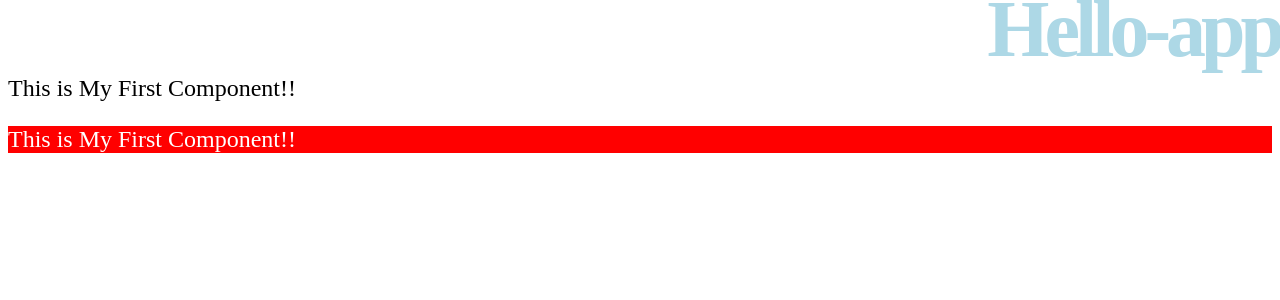
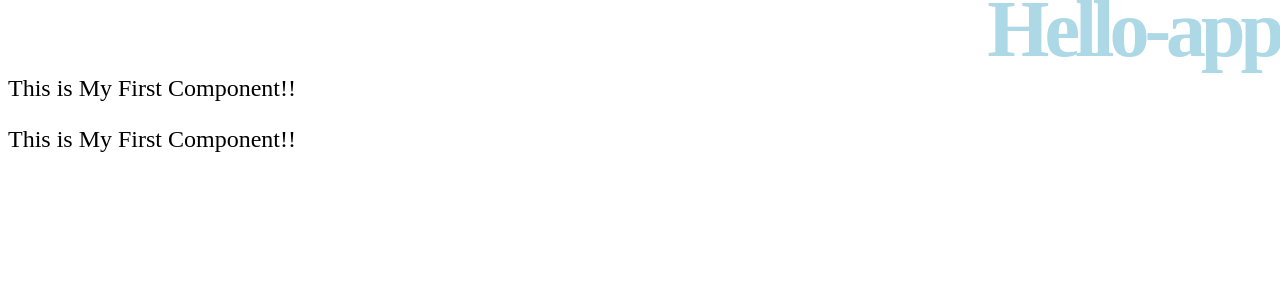
Before and after one commit to shunsukeonozuka/angular-introduction, an Angular app in the folder angular-app/: page / in a window 1280 px wide. Shown: the top 300 px of the page. Built offline with nearby package versions, Linux system fonts and the light colour scheme.

Commit message:
属性の更新

```diff
--- a/angular-app/src/app/hello/hello.component.ts
+++ b/angular-app/src/app/hello/hello.component.ts
@@ -14,5 +14,10 @@ export class HelloComponent {
     this.title = 'Hello-app';
     this.message = 'This is My First Component!!';
     this.styleClass = 'red';
+
+    setInterval(() => {
+      this.styleClass = this.styleClass === 'red' ? '' : 'red';
+      console.log(this.styleClass);
+    }, 1000);
   }
 }
```
